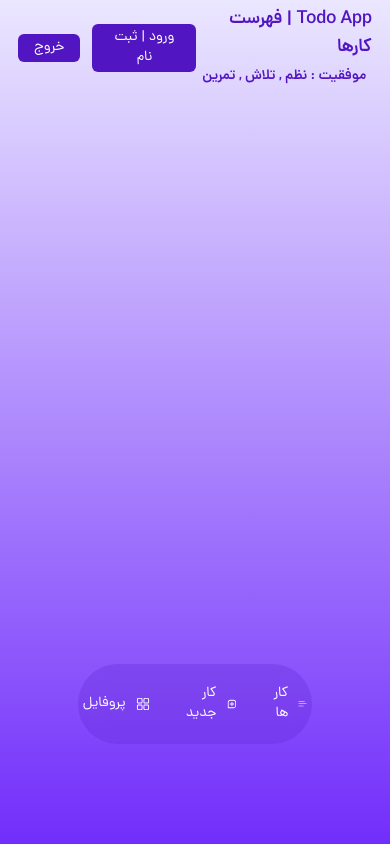
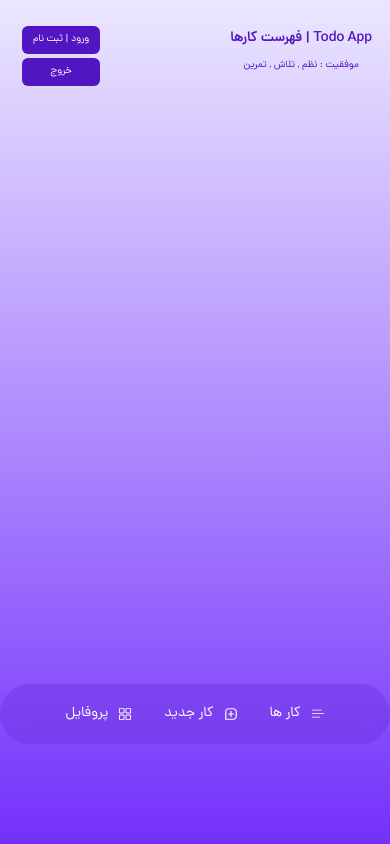
Before and after one commit to hasanashrafi/todo-app-next, a Next.js app: page / in a window 390 px wide. Shown: the top 844 px of the page. Built offline with nearby package versions, Linux system fonts and the light colour scheme.

Commit message:
edit styles

```diff
--- a/components/layout/Layout.js
+++ b/components/layout/Layout.js
@@ -10,25 +10,25 @@ import { RxDashboard } from "react-icons/rx";
 function Layout({ children }) {
     return (
         <div className='font-Dana p-2'>
-            <header className='flex justify-between items-center  h-20 py-6 px-2.5 text-white text-lg'>
-                <div className='py-2 '>
-                    <p className="text-lg lg:text-2xl font-DanaDemiBold text-[#5115c2]">
+            <header className='flex justify-between items-center  h-24 p-4 px-2.5 text-white text-lg'>
+                <div className='py-2 flex flex-col '>
+                    <p className="text-sm sm:text-2xl font-DanaDemiBold text-[#5115c2]">
                         Todo App | فهرست کارها
                     </p>
-                    <p className='text-sm text-center py-1 font-DanaDemiBold text-[#5115c2]'>موفقیت : نظم , تلاش , تمرین</p>
+                    <p className='text-[10px] text-center py-1 font-Dana  text-[#5115c2]'>موفقیت : نظم , تلاش , تمرین</p>
                 </div>
-                <div className='flex items-center gap-x-3 text-sm lg:text-xl'>
-                    <button className='p-1 px-4 rounded-md bg-[#5115c2]'>
+                <div className='flex flex-wrap sm:flex-row p-1  items-center gap-y-1 justify-center sm:gap-x-3 text-[10px] lg:text-xl'>
+                    <button className='sm:p-1 sm:px-4 rounded-md w-full  sm:w-fit bg-[#5115c2]'>
                     <Link href="/signup"> ورود | ثبت نام</Link>
                     </button>
-                    <button className='p-1 px-4 rounded-md bg-[#5115c2]'>خروج</button>
+                    <button className='sm:p-1 sm:px-4 w-full sm:w-fit rounded-md bg-[#5115c2]'>خروج</button>
                 </div>
             </header>
             <div className='flex'>
                 <section className=' flex  w-full'>
                     <div className='relative w-full'>
                         {children}
-                        <div className='backdrop-filter backdrop-blur-md bg-opacity-20 bg-clip-padding fixed  bottom-20 right-0 left-0 w-[60%] bg-[#5115c2] items-center flex justify-center mx-auto mb-5 self-end h-fit  rounded-full  p-2'>
+                        <div className='backdrop-filter backdrop-blur-md bg-opacity-20 bg-clip-padding fixed  bottom-20 right-0 left-0 w-full sm:w-[60%] bg-[#5115c2] items-center flex justify-center mx-auto mb-5 self-end h-fit  rounded-full  p-2'>
 
                             <ul className='flex justify-around  items-center '>
                                 <li
```
